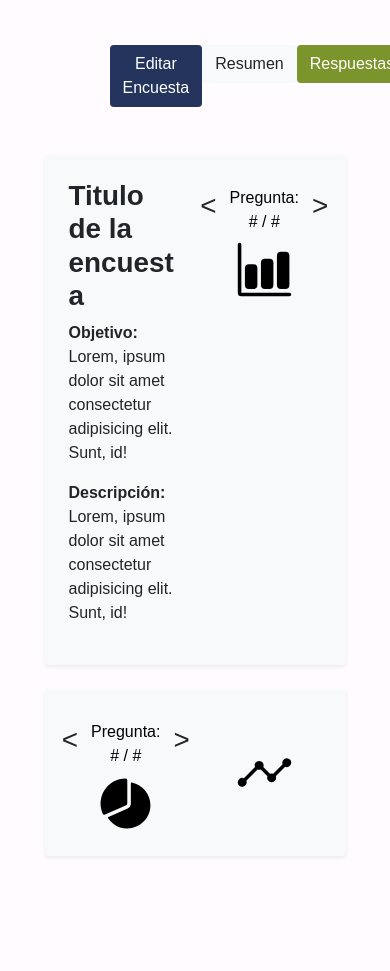
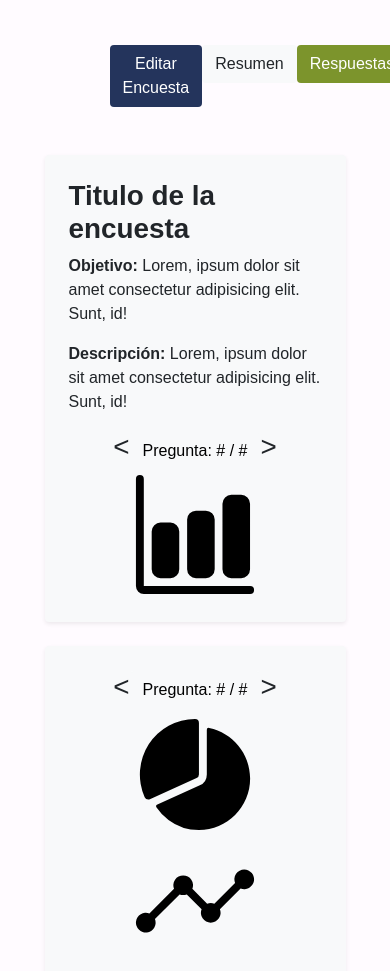
Before and after one commit to JMane-ui/pwamodulo, a plain HTML site: page view.html in a window 390 px wide. Shown: the part 91-1062 px from the top of the page. Before the commit the page ends 971 px from the top, so only its background shows below. Drawn offline with nearby package versions, Linux system fonts and the light colour scheme.

Commit message:
responsividad de view and answer

```diff
--- a/view.html
+++ b/view.html
@@ -86,12 +86,12 @@
             <div class="col-10">
                 <div class="card border-0 p-4 bg-light shadow-sm">
                     <div class="row">
-                        <div class="col-6">
+                        <div class="col-md-6 col-sm-12">
                             <h1 class="fw-bolder">Titulo de la encuesta</h1>
                             <p><b>Objetivo: </b>Lorem, ipsum dolor sit amet consectetur adipisicing elit. Sunt, id!</p>
                             <p><b>Descripción: </b>Lorem, ipsum dolor sit amet consectetur adipisicing elit. Sunt, id!</p>
                         </div>
-                        <div class="col-6">
+                        <div class="col-md-6 col-sm-12">
                             <div class="d-flex justify-content-center align-items-center">
                                 <h1><</h1>
                                 <a class="btn btn-light" type="submit">Pregunta: # / #</a>
@@ -108,7 +108,7 @@
             <div class="col-10 mt-4">
                 <div class="card border-0 p-4 bg-light shadow-sm">
                     <div class="row align-items-center">
-                        <div class="col-6">
+                        <div class="col-md-6 col-sm-12">
                             <div class="d-flex justify-content-center align-items-center">
                                 <h1><</h1>
                                 <a class="btn btn-light" type="submit">Pregunta: # / #</a>
@@ -119,7 +119,7 @@
                             </div>
                         </div>
 
-                        <div class="col-6">
+                        <div class="col-md-6 col-sm-12">
                             <div class="text-center">
                                 <img class="img-fluid" width="50%" src="img/analytics.svg" alt="">
                             </div>
```
Also changed, not shown: answer.html (+1 -1 lines).
